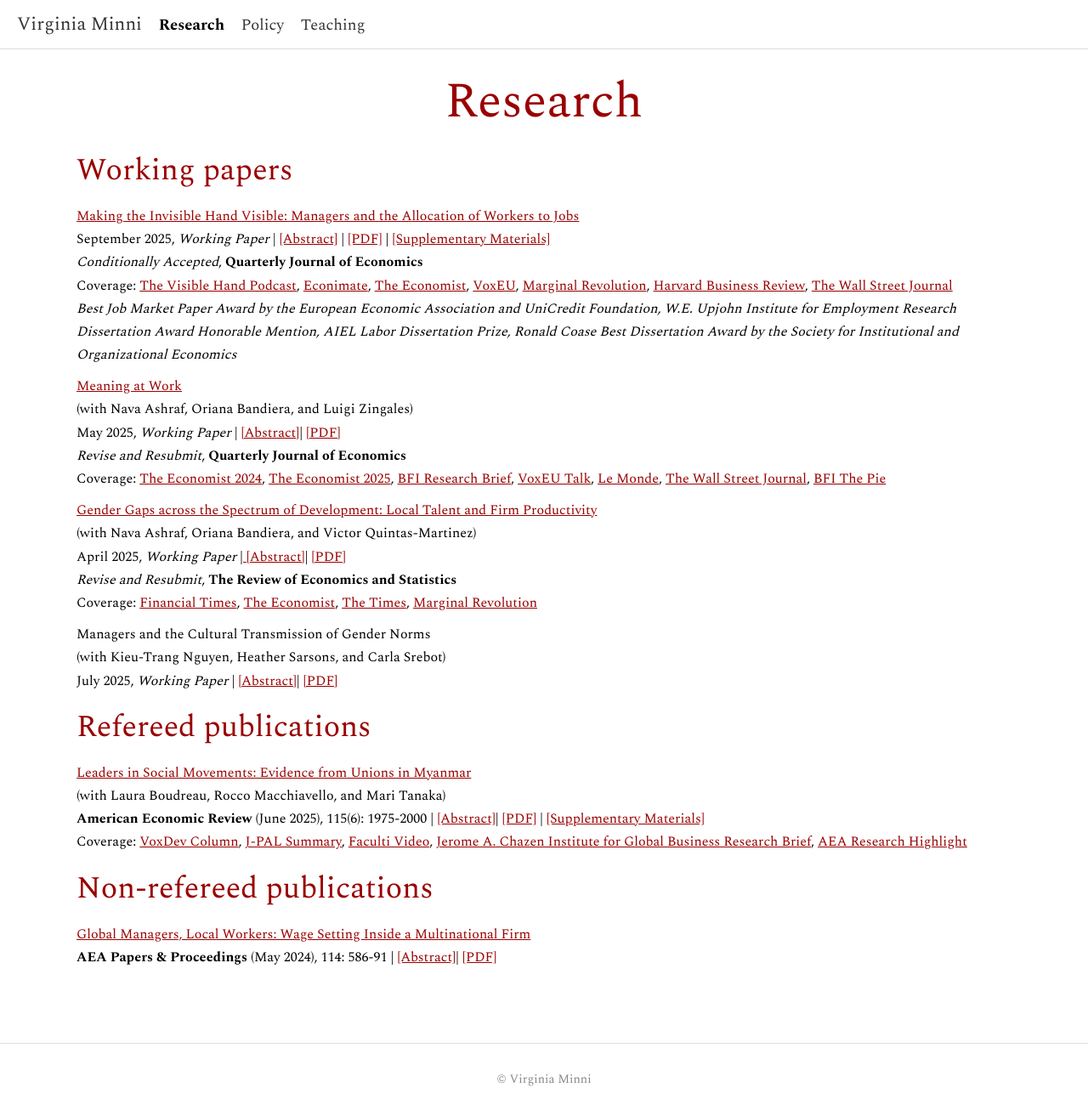
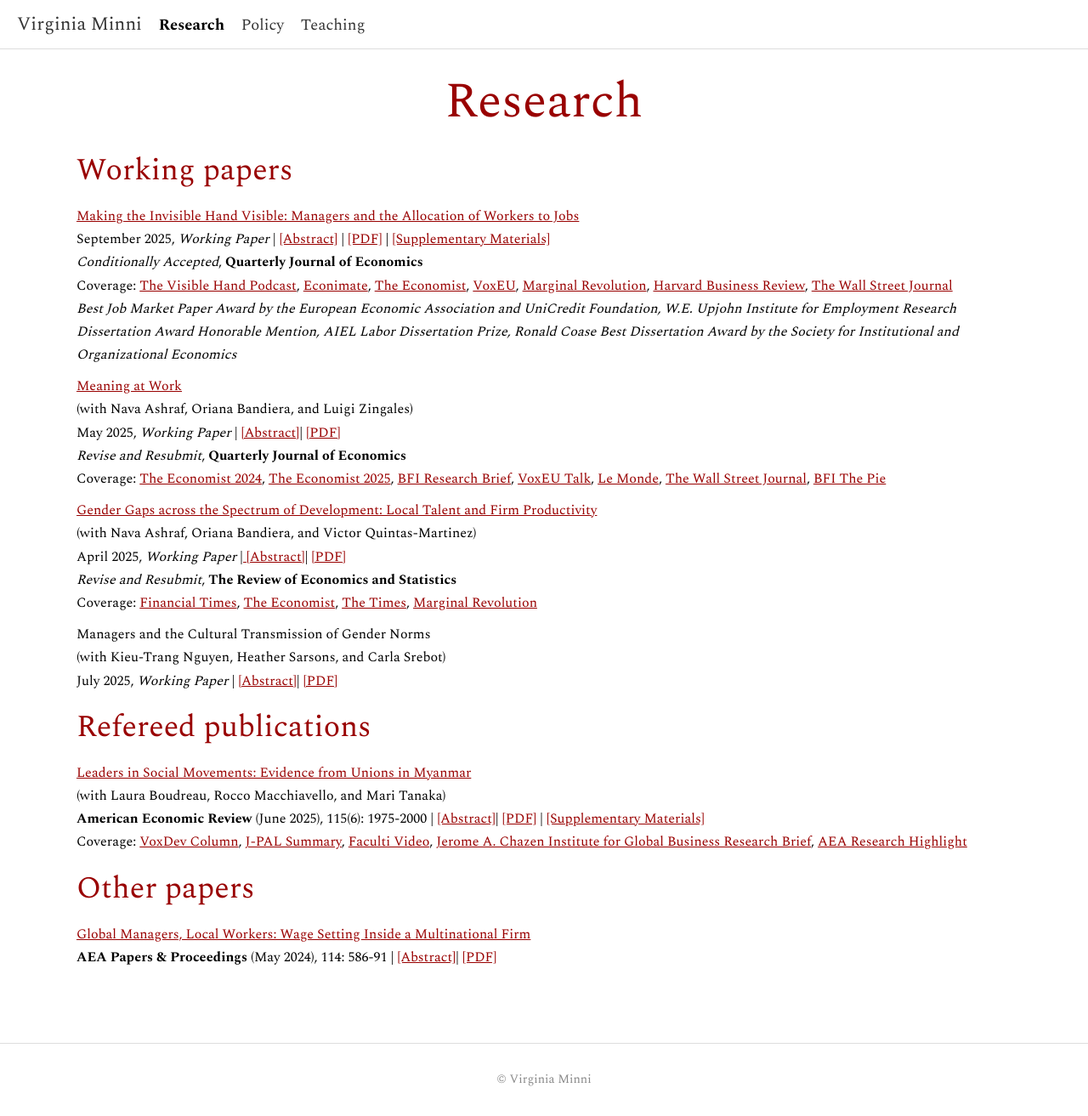
Before and after one commit to virginiaminni/virginiaminni.github.io, a Jekyll site: the page built from research.md, in a window 1280 px wide. Shown: the whole page at 85% size. Built offline with Jekyll 4.4.1, drawn with Linux system fonts in a browser that asks for light colours.

Commit message:
Update research.md

```diff
--- a/research.md
+++ b/research.md
@@ -54,7 +54,7 @@ Coverage:  <a href="https://voxdev.org/topic/institutions-political-economy/who-
 <em>Abstract:</em>  Social movements are catalysts for crucial institutional changes. To succeed, they must coordinate members’ views (consensus building) and actions (mobilization). We study union leaders within Myanmar’s burgeoning labor movement. Union leaders are positively selected on both personality traits that enable them to influence others and ability but earn lower wages. In group discussions about workers' views on an upcoming national minimum wage negotiation, randomly embedded leaders build consensus around the union’s preferred policy. In an experiment that mimics individual decision-making in a collective action set-up, leaders increase mobilization through coordination. Leaders empower social movements by building consensus that encourages mobilization.
 </div>
 
-## Non-refereed publications
+## Other papers
 <a href="https://www.aeaweb.org/articles?id=10.1257/pandp.20241076" target="_blank" rel="noopener noreferrer">Global Managers, Local Workers: Wage Setting Inside a Multinational Firm</a> <br>
 **AEA Papers & Proceedings** (May 2024), 114: 586-91 | <a href="#" class="toggle-abstract" data-target="abstract-5"  style="text-decoration: underline; color: #990000;">[Abstract]</a>| <a href="/assets/files/Minni Global Managers P&P.pdf" target="_blank" rel="noopener noreferrer">[PDF]</a> <br>
 <div id="abstract-5" style="display: none; margin-top: 10px;">
```
